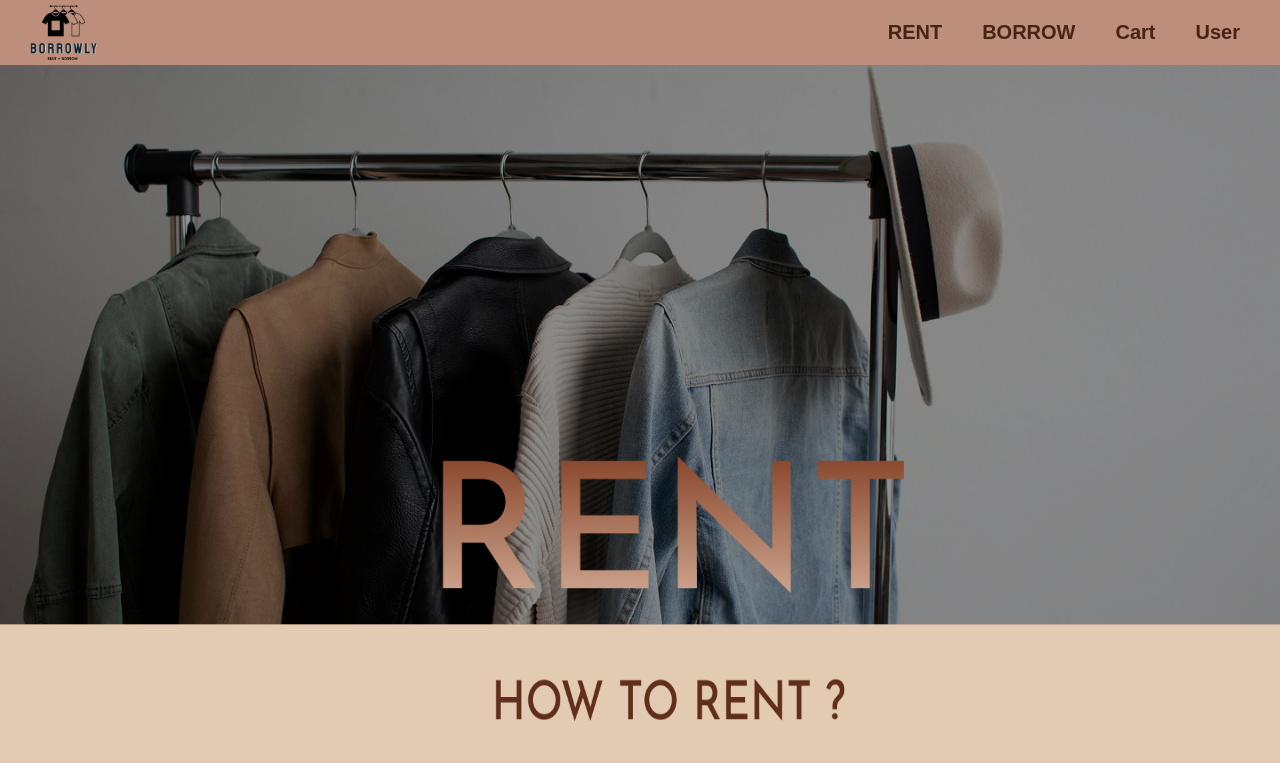
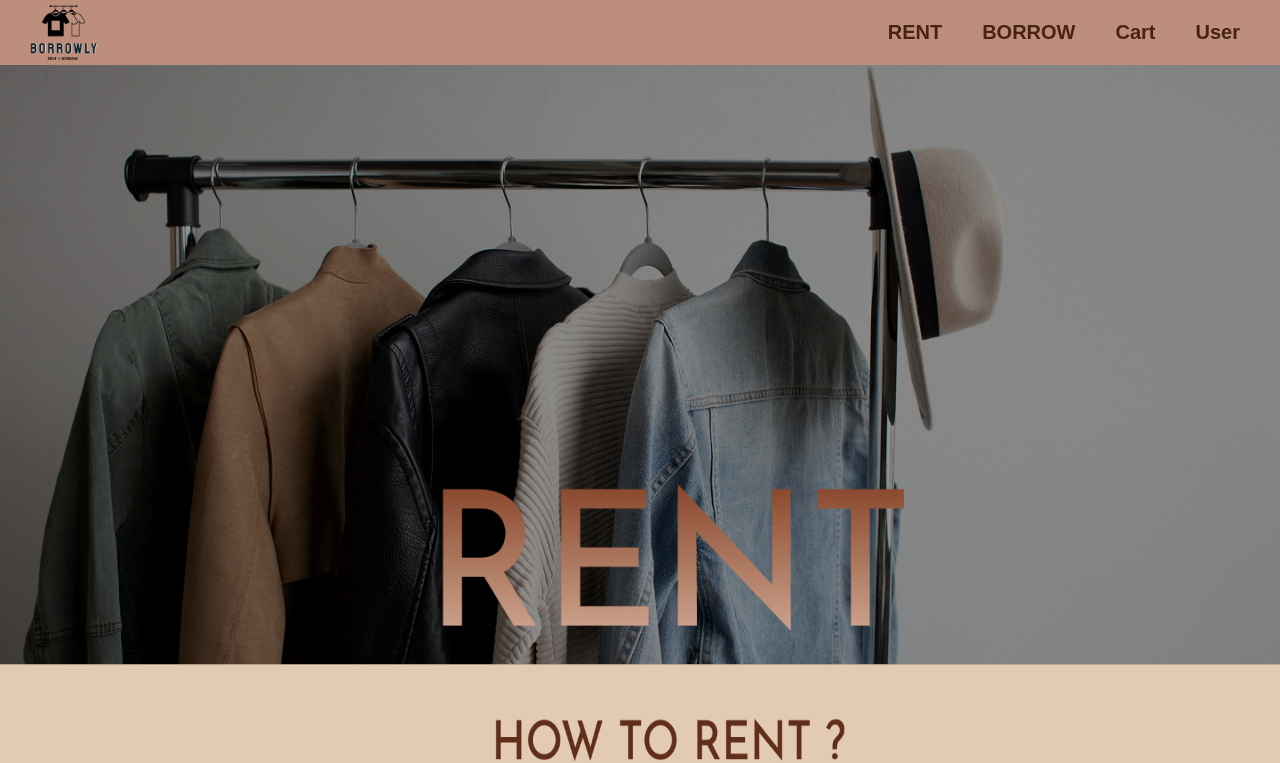
Before and after one commit to codinggita/borrowly, a React (Vite) app in the folder frontend/borrowly-frontend/: page /rent in a window 1280 px wide. Shown: the top 763 px of the page. Built offline with nearby package versions, Linux system fonts and the light colour scheme.

Commit message:
CSS changes done in rent , firstPage and index file

```diff
--- a/frontend/borrowly-frontend/src/components/firstpage.css
+++ b/frontend/borrowly-frontend/src/components/firstpage.css
@@ -1,6 +1,6 @@
 .hero {
     text-align: center;
-    /* min-height: 100vh; */
+    min-height: 95vh;
     background: url('../assets/background1.png') no-repeat center center/cover;
     display: flex;
     flex-direction: column;
--- a/frontend/borrowly-frontend/src/components/rent.css
+++ b/frontend/borrowly-frontend/src/components/rent.css
@@ -1,6 +1,6 @@
 .img1{
   width: 100%;
-  height: 70vh;
+  height: 75vh;
 }
 
 .img2{
--- a/frontend/borrowly-frontend/src/index.css
+++ b/frontend/borrowly-frontend/src/index.css
@@ -4,4 +4,5 @@ body{
   overflow-x: hidden;
   background-color: #E3CBB3;
   font-family: 'Josefin Sans';
+  word-spacing: 1px;
 }
```
